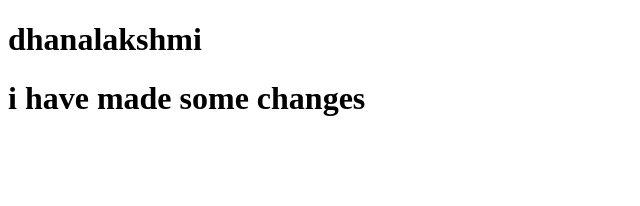
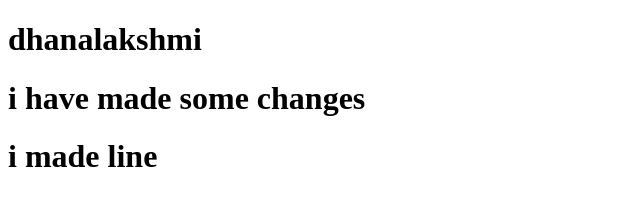
Before and after one commit to dhanalakshmi-2006/java, a plain HTML site: page index.html in a window 1280 px wide. Shown: the whole page, without its empty margins (0-640 px from the left). Drawn offline with Linux system fonts and the light colour scheme.

Commit message:
created  line index.html

```diff
--- a/index.html
+++ b/index.html
@@ -8,5 +8,6 @@
 <body>
     <h1>dhanalakshmi</h1>
     <h1>i have made some changes</h1>
+    <h1>i made line</h1>
 </body>
 </html>
```
